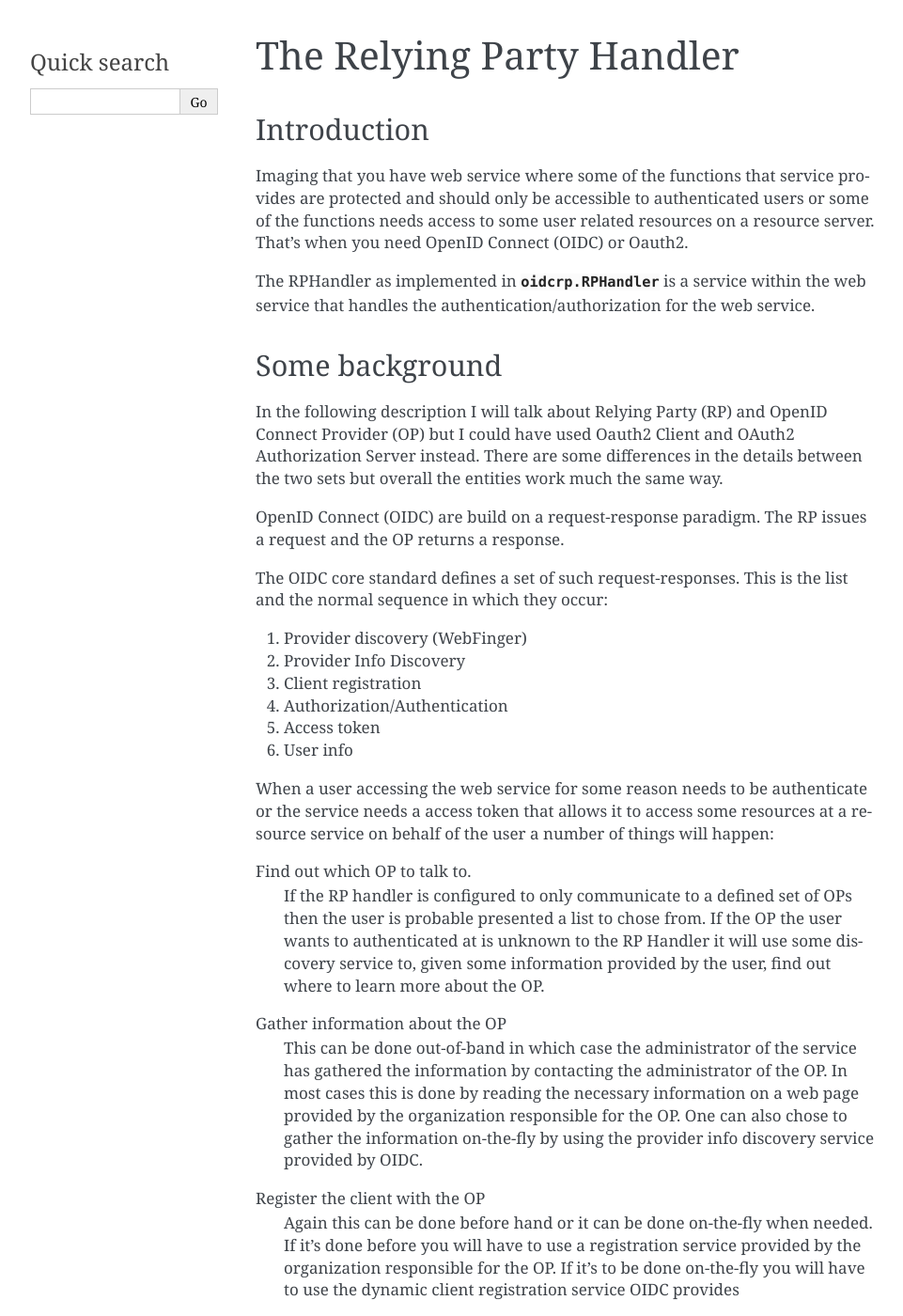
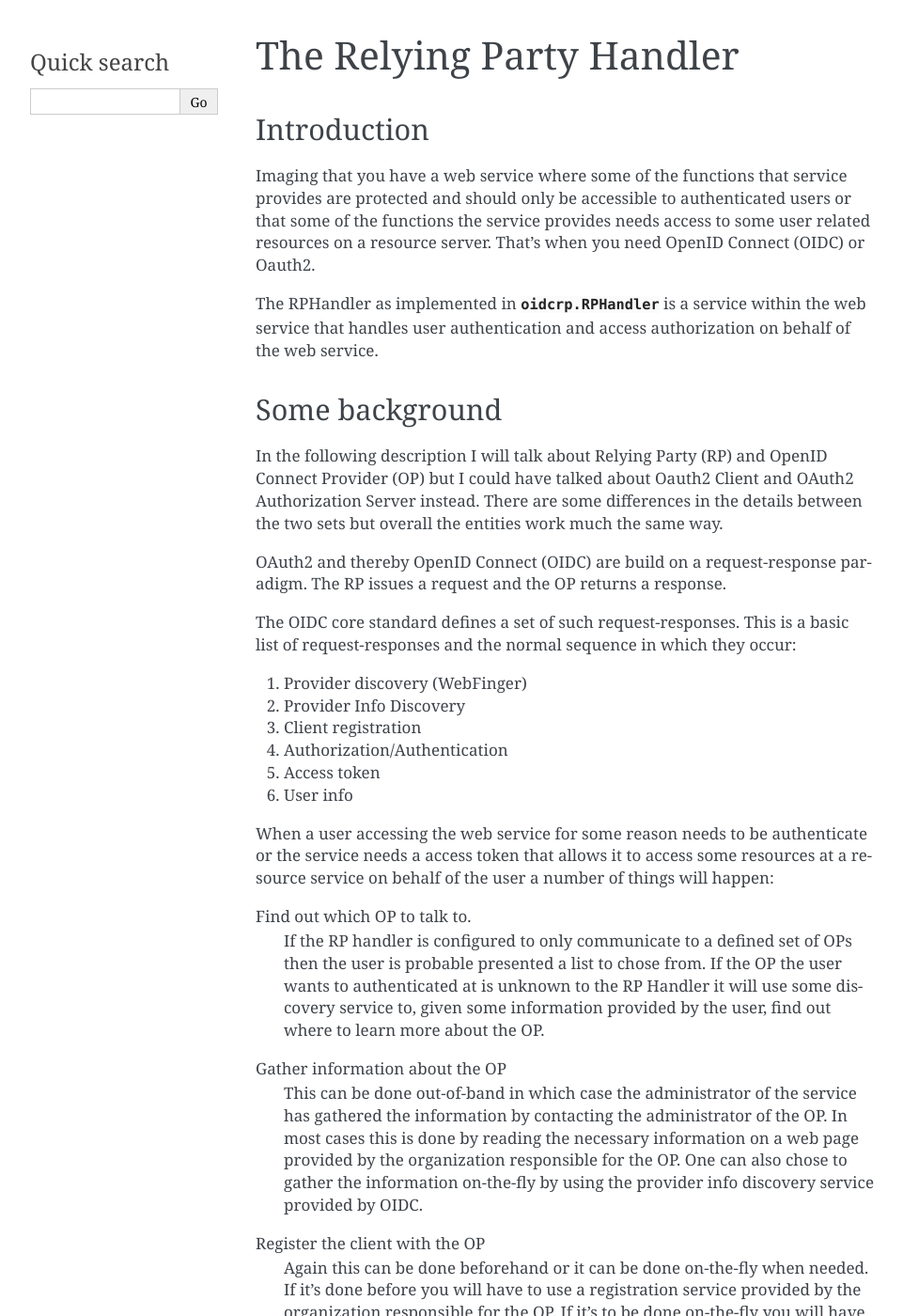
Before and after one commit to IdentityPython/JWTConnect-Python-OidcRP, a Sphinx documentation site: the page built from doc/source/rp_handler.rst, in a window 1280 px wide and 1400 px high. Shown: the whole window at 94% size, without its empty margins (148-1109 px from the left). Built offline with Sphinx 7.4.7, drawn with Linux system fonts in a browser that asks for light colours; some of the changed text lies outside the part shown.

Commit message:
Updated documentation

```diff
--- a/doc/source/rp_handler.rst
+++ b/doc/source/rp_handler.rst
@@ -8,30 +8,32 @@ The Relying Party Handler
 Introduction
 ------------
 
-Imaging that you have web service where some of the functions that service
+Imaging that you have a web service where some of the functions that service
 provides are protected and should only be accessible to authenticated users or
-some of the functions needs access to some user related resources on a
-resource server. That's when you need OpenID Connect (OIDC) or Oauth2.
+that some of the functions the service provides needs access to some user
+related resources on a resource server. That's when you need OpenID Connect
+(OIDC) or Oauth2.
 
 The RPHandler as implemented in :py:class:`oidcrp.RPHandler` is a service within
-the web service that handles the authentication/authorization for the web
-service.
+the web service that handles user authentication and access authorization on
+behalf of the web service.
 
 ---------------
 Some background
 ---------------
 
 In the following description I will talk about Relying Party (RP)
-and OpenID Connect Provider (OP) but I could have used Oauth2 Client
+and OpenID Connect Provider (OP) but I could have talked about Oauth2 Client
 and OAuth2 Authorization Server instead. There are some differences
 in the details between the two sets but overall the entities work much the same
 way.
 
-OpenID Connect (OIDC) are build on a request-response paradigm.
+OAuth2 and thereby OpenID Connect (OIDC) are build on a request-response paradigm.
 The RP issues a request and the OP returns a response.
 
 The OIDC core standard defines a set of such request-responses.
-This is the list and the normal sequence in which they occur:
+This is a basic list of request-responses and the normal sequence in which they
+occur:
 
 1. Provider discovery (WebFinger)
 2. Provider Info Discovery
@@ -60,7 +62,7 @@ Gather information about the OP
     provider info discovery service provided by OIDC.
 
 Register the client with the OP
-    Again this can be done before hand or it can be done on-the-fly when needed.
+    Again this can be done beforehand or it can be done on-the-fly when needed.
     If it's done before you will have to use a registration service provided by
     the organization responsible for the OP.
     If it's to be done on-the-fly you will have to use the dynamic client
@@ -90,7 +92,7 @@ Google
     If you want to use the Google OP as authentication service you should know
     that it is a true OIDC OP `certified`_ by the OpenID Foundation. You will
     have to manually register you RP at Google but getting Provider info can be
-    done dynamically using the OIDC service. With Google you will use the
+    done dynamically using an OIDC service. With Google you will use the
     response_type *code*. This means that you will need services 2,4,5 and 6
     from the list above. More about how you will accomplish this below
 
@@ -116,8 +118,8 @@ should be used.
 RP handler API
 --------------
 
-A session is defined as the services used to cope with authorization/authentication
-for one user starting with the authorization request.
+A session is defined as a sequence of services used to cope with
+authorization/authentication for one user starting with the authorization request.
 
 Tier 1 API
 ----------
@@ -133,10 +135,22 @@ used) are:
 
     Usage example::
 
-        from oidcrp import RPHandler
-        rph = RPHandler()
-        rph.begin(issuer_id)
+        $ from oidcrp import RPHandler
+        $ rph = RPHandler()
+        $ issuer_id = "https://example.org/"
+        $ info = rph.begin(issuer_id)
+        $ print(info['url'])
+        https://example.org/op/authorization?state=Oh3w3gKlvoM2ehFqlxI3HIK5&nonce=UvudLKz287YByZdsY3AJoPAlEXQkJ0dK&redirect_uri=https%3A%2F%2Fexample.com%2Frp%2Fauthz_cb&response_type=code&scope=openid&client_id=zls2qhN1jO6A
 
+What happens next is that the user is redirected to the URL shown above.
+After the user has authenticated, handled consent and access management
+the user will be redirect back to the URL provided as value to the
+redirect_uri parameter in the URL above. The query part may look something
+like this::
+
+    state=Oh3w3gKlvoM2ehFqlxI3HIK5&scope=openid&code=Z0FBQUFBQmFkdFFjUVpFWE81SHU5N1N4N01&iss=https%3A%2F%2Fexample.org%2Fop&client_id=zls2qhN1jO6A
+
+After the RP has recieved this response the processing continues with:
 
 :py:meth:`oidcrp.RPHandler.get_session_information`
     In the authorization response there MUST be a state parameter. The value
@@ -177,13 +191,20 @@ a finer grained set of methods. These I call the tier 2 API:
 
     Usage example (note that you can modify what would be used by default)::
 
-        res = self.rph.init_authorization(session_key,
+        res = self.rph.init_authorization(state_key,
                                           {'scope': ['openid', 'email']})
+
+The state_key you see mentioned here and below is the value of the state
+parameter in the authorization request.
 
 :py:meth:`oidcrp.RPHandler.get_access_token`
     Will use an access code received as the response to an
     authentication/authorization to get an access token from the OP/AS.
     Access codes can only be used once.
+
+    Usage example::
+
+        res = self.rph.get_access_token(state_key)
 
 :py:meth:`oidcrp.RPHandler.refresh_access_token`
     If the client has received a refresh token this method can be used to get
@@ -191,7 +212,11 @@ a finer grained set of methods. These I call the tier 2 API:
 
     Usage example::
 
-        res = self.rph.refresh_access_token(session_key, 'openid email')
+        res = self.rph.refresh_access_token(state_key, scope='openid email')
+
+You may change the set of scopes that are bound to the new access token but
+that change can only be a downgrade from what was specified in the
+authorization request and accepted by the user.
 
 :py:meth:`oidcrp.RPHandler.get_user_info`
     If the client is allowed to do so, it can refresh the user info by
```
Also changed, not shown: other parts of doc/source/rp_handler.rst (+2 -2 lines).
